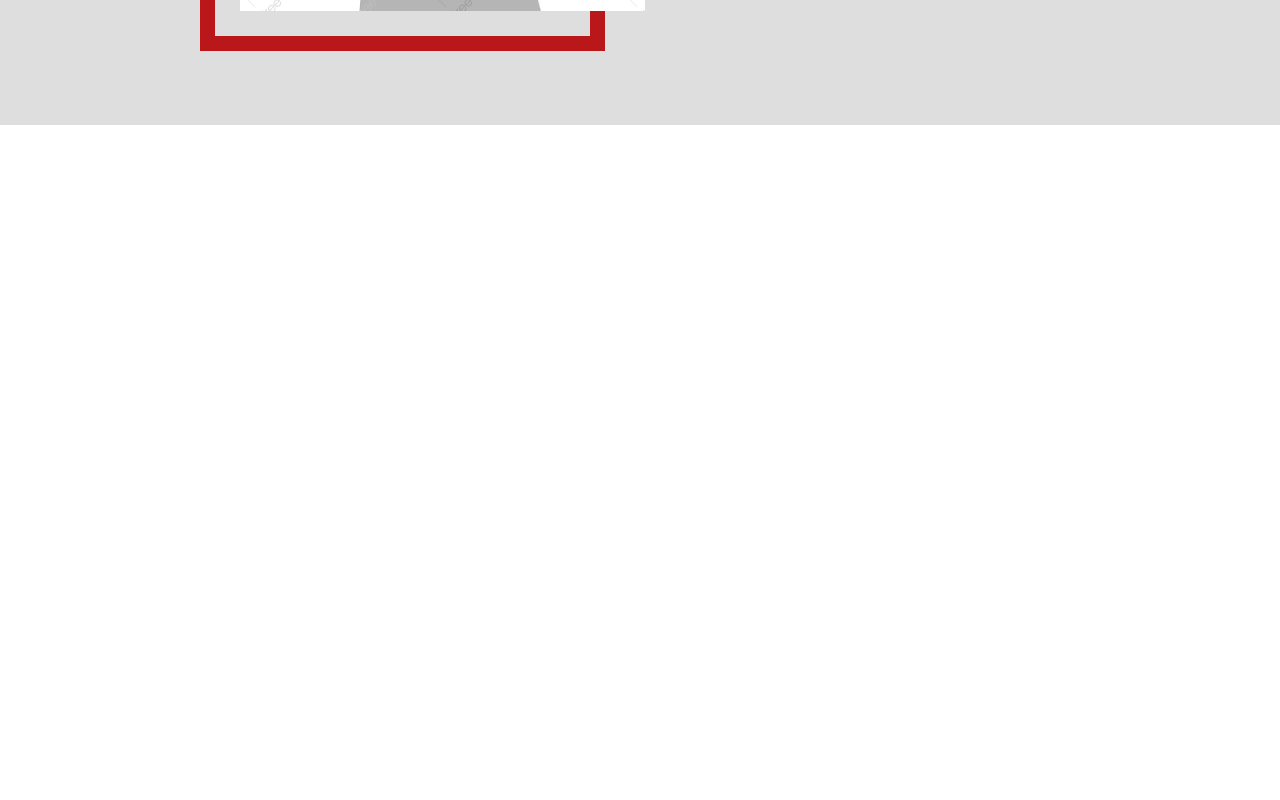
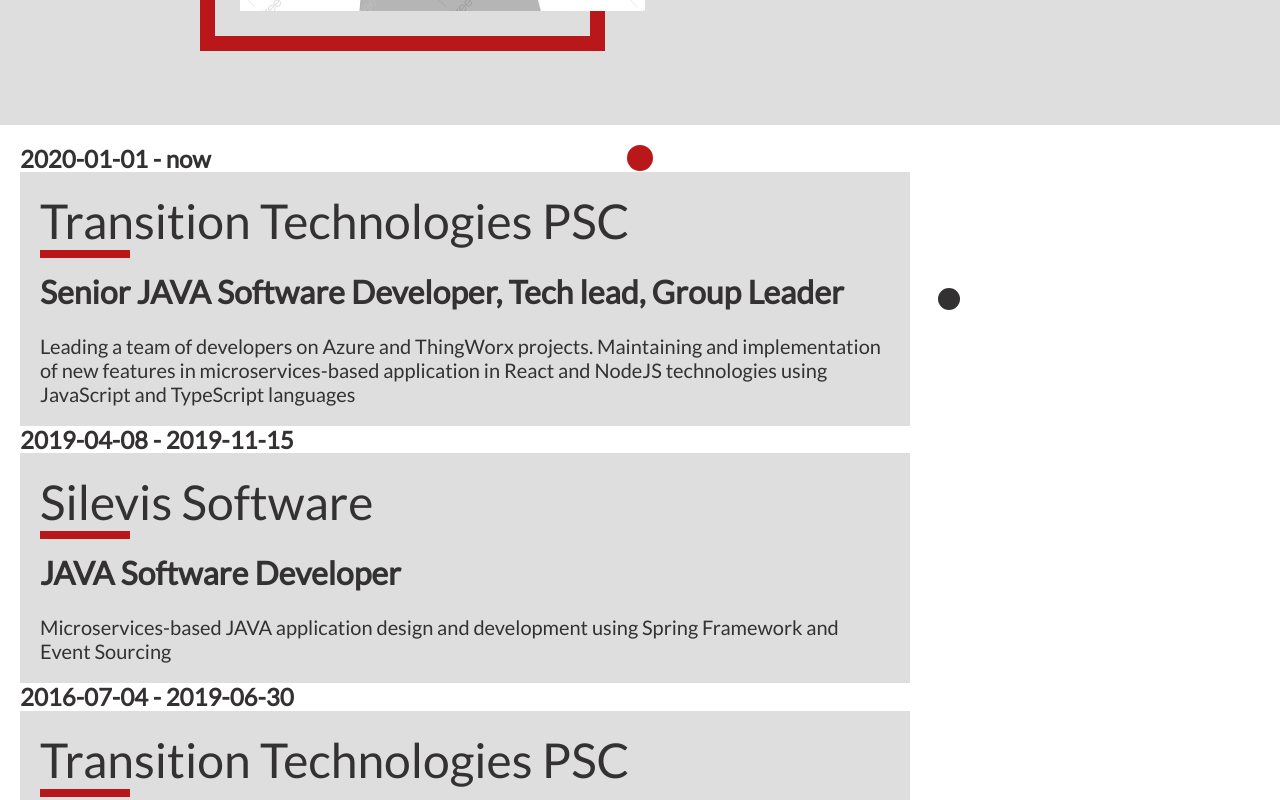
Before and after one commit to suchenia-arkadiusz/cv-online, a React (Vite) app: page / in a window 1280 px wide. Shown: the part 1160-1960 px from the top of the page. Before the commit the page ends 1359 px from the top, so only its background shows below. Built offline with nearby package versions, Linux system fonts and the light colour scheme.

Commit message:
Added timeline

```diff
--- a/package.json
+++ b/package.json
@@ -5,6 +5,7 @@
   "type": "module",
   "scripts": {
     "dev": "vite",
+    "dev-host": "vite --host",
     "build": "vite build",
     "preview": "vite preview"
   },
--- a/src/App.jsx
+++ b/src/App.jsx
@@ -1,12 +1,14 @@
 import './App.scss'
 import {Header} from "./components/Header/Header.jsx";
 import {About} from "./components/About/About.jsx";
+import {Timeline} from "./components/Timeline/Timeline.jsx";
 
 function App() {
   return (
     <>
       <Header />
       <About />
+      <Timeline />
     </>
   )
 }
--- /dev/null
+++ b/src/components/Timeline/Timeline.jsx
@@ -0,0 +1,15 @@
+import "./styles.scss";
+import {TimelineCard} from "../TimelineCard/TimelineCard.jsx";
+import {useContext} from "react";
+import {LanguageContext} from "../../contexts/LanguageContext.jsx";
+
+export const Timeline = () => {
+  const { data } = useContext(LanguageContext);
+
+  return (
+    <div className="timeline-container">
+      <div className="timeline-red-dot"></div>
+      {data.timeline.map((element, index) => <TimelineCard data={element} index={index}/>)}
+    </div>
+  )
+}
--- /dev/null
+++ b/src/components/Timeline/styles.scss
@@ -0,0 +1,16 @@
+@import "../../variables";
+
+.timeline-container {
+  padding: 20px;
+}
+
+.timeline-red-dot {
+  position: absolute;
+  left: 50%;
+  width: 26px;
+  height: 26px;
+  background-color: $color-red;
+  border-radius: 50%;
+  transform: translate(-50%, 0);
+  z-index: 10;
+}
--- a/src/components/TimelineCard/TimelineCard.jsx
+++ b/src/components/TimelineCard/TimelineCard.jsx
@@ -1,21 +1,28 @@
 import './styles.scss'
+import {useEffect, useState} from "react";
 
-function TimelineCard({data}) {
+export const TimelineCard = ({data, index}) => {
+  const [cssStyle, setCssStyle] = useState("left")
+
+  useEffect(() => {
+    setCssStyle(index % 2 === 0 ? "right" : "left");
+  }, [])
+
   return (
-    <div className="timeline-card-container">
-      <div className="timeline-card-date">
+    <div className={`timeline-card-container ${cssStyle}`}>
+      <div className={`timeline-card-date ${cssStyle}`}>
         <h2>
-          {data.year}
+          {data.startedAt} - {data.finishedAt}
         </h2>
       </div>
-      <div className="timeline-card-content">
-        <h3 className="timeline-card-header">{data.company}</h3>
-        <h4>{data.startedAt} - {data.finishedAt}</h4>
-        <p>{data.position}</p>
+      <div className={`timeline-card-content ${cssStyle}`}>
+        <h1>{data.company}</h1>
+        <h2>{data.position}</h2>
         <p>{data.description}</p>
+      </div>
+      <div className="timeline-card-dot-container">
+        <div className="timeline-card-gray-dot"></div>
       </div>
     </div>
   )
 }
-
-export default TimelineCard
--- a/src/components/TimelineCard/styles.scss
+++ b/src/components/TimelineCard/styles.scss
@@ -1,111 +1,66 @@
 @import "../../variables";
 
 .timeline-card-container {
-  transform: translate3d(0, 0, 0);
+
+}
+
+.timeline-card-content {
   position: relative;
-  width: 14%;
-  height: calc(100vh - 500px);
-  min-height: 60vh;
-  color: $text-color;
-  overflow: hidden;
-  transition: width 0.5s ease;
+  background-color: $background-color-gray;
+  width: 850px;
+  z-index: 2;
+  padding: 20px;
 
-  &:before, &:after {
-    transform: translate3d(0, 0, 0);
+  h1 {
+    font-size: 3rem;
+    line-height: 58px;
+  }
+
+  h1::before {
     content: '';
     position: absolute;
-    left: 0; top: 0;
-    width: 100%; height: 100%;
+    width: 90px;
+    height: 8px;
+    background-color: $color-red;
+    top: 78px;
+    z-index: 20;
   }
 
-  &:after {
-    background: $background-color;
-    opacity: 1;
-    transition: opacity 0.5s ease;
+  h2 {
+    margin-top: 24px;
+    font-size: 2rem;
+    line-height: 2.25rem;
   }
 
-  &:before {
-    background: linear-gradient(to bottom, $background-color-gray 0%, $background-color-no-alpha 75%);
-    z-index: 1;
-    opacity: 0;
-    transform: translate3d(0, 0, 0) translateY(50%);
-    transition: opacity 0.5s ease, transform 0.5s ease;
-  }
-
-  &:hover {
-    width: 30% !important;
-
-    &:after {
-      opacity: 0;
-    }
-
-    &:before {
-      opacity: 1;
-      transform: translate3d(0, 0, 0) translateY(0);
-      transition: opacity 1s ease, transform 1s ease 0.25s;
-    }
-
-    .timeline-card-content {
-      opacity: 1;
-      transform: translateY(0);
-      transition: all 0.75s ease 0.5s;
-    }
-
-    .timeline-card-date {
-      filter: grayscale(0);
-      color: $text-color-hover;
-      border-top: 1px solid $text-color-hover;
-      border-bottom: 1px solid $text-color-hover;
-    }
+  p {
+    margin-top: 24px;
+    font-size: 1.25rem;
+    line-height: 1.5rem;
   }
 }
 
-.timeline-card-content {
-  transform: translate3d(0, 0, 0) translateY(25px);
-  position: relative;
-  z-index: 1;
-  text-align: center;
-  margin: 0 1.618em;
-  top: 55%;
-  opacity: 0;
-
-  h1 {
-    font-family: 'Pathway Gothic One',Helvetica Neue,Helvetica,Arial,sans-serif;
-    text-transform: uppercase;
-    color: #1779cf;
-    font-size: 1.44rem;
-    font-weight: normal;
-  }
+.left.timeline-card-content::after {
+  content: '';
+  position: absolute;
+  left: -50px;
+  top: 50%;
+  width: 22px;
+  height: 22px;
+  background-color: $color-gray;
+  border-radius: 50%;
+  transform: translate(0, -50%);
+  z-index: 10;
 }
 
-.timeline-card-date {
+.right.timeline-card-content::after {
+  content: '';
   position: absolute;
+  left: 918px;
   top: 50%;
-  left: 50%;
-  transform: translateX(-50%) translateY(-50%);
-  z-index: 1;
-  border-top: 1px solid $text-color;
-  border-bottom: 1px solid $text-color;
-  transition: all 0.75s ease 0s;
-
-  p {
-    font-family: 'Pathway Gothic One',Helvetica Neue,Helvetica,Arial,sans-serif;
-    font-size: 1.728rem;
-    line-height: 0;
-  }
+  width: 22px;
+  height: 22px;
+  background-color: $color-gray;
+  border-radius: 50%;
+  transform: translate(0, -50%);
+  z-index: 10;
 }
-
-.tl-bg {
-  transform: translate3d(0, 0, 0);
-  position: absolute;
-  width: 100%; height: 100%;
-  top: 0; left: 0;
-  background-size: cover;
-  background-position: center center;
-  transition: filter 0.5s ease;
-  filter: grayscale(100%);
-}
-
-.timeline-card-header {
-  color: $text-color-hover;
-}
```
